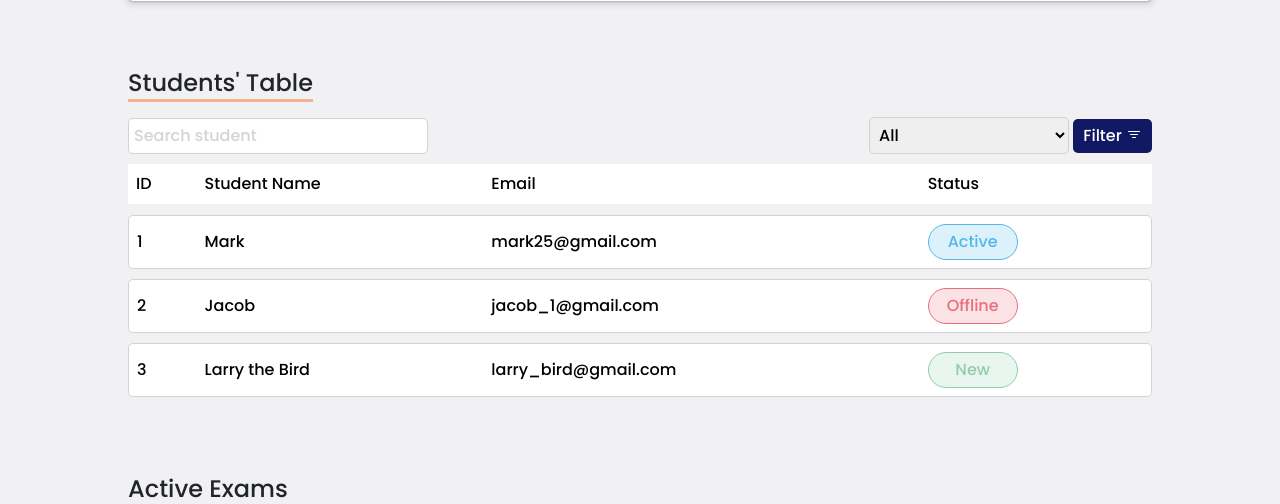
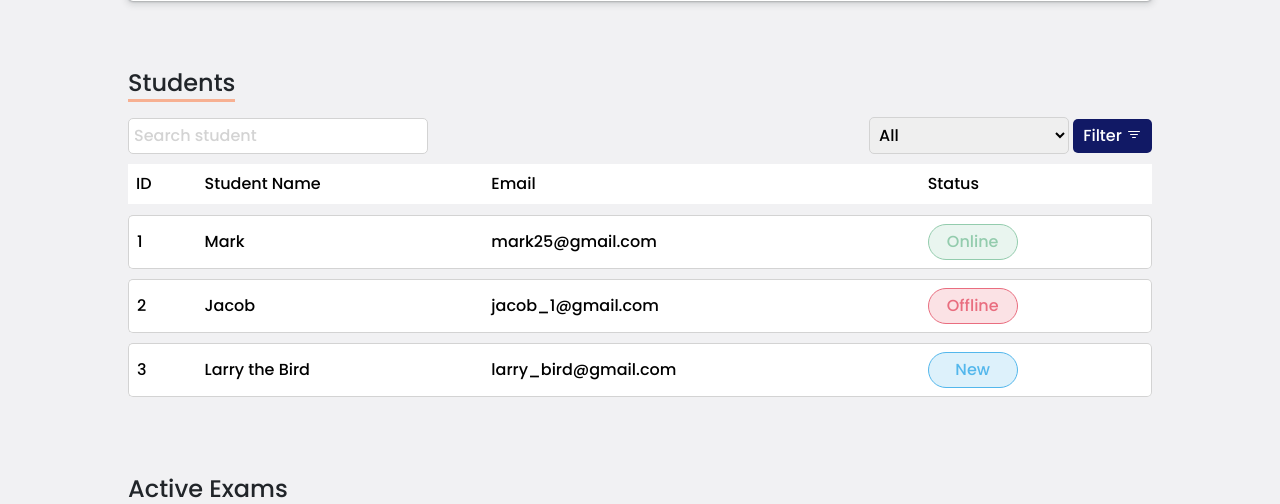
Before and after one commit to astritkrasniqi1/OnlineExamSystem, a PHP site: page /professor/Dashboard.php in a window 1280 px wide. Shown: the part 1054-1558 px from the top of the page. Run offline with PHP 8.4, Linux system fonts and the light colour scheme; the visitor is signed in with stand-in values (Sample User, id 1).

Commit message:
Online Exam System

```diff
--- a/professor/Dashboard.php
+++ b/professor/Dashboard.php
@@ -51,8 +51,8 @@
         </a>
 
         <a href="#" class=""><div>
-        <i class="fa-solid fa-user-check" style="color:#53b7ec;"></i>&nbsp;
-            <div class="col-auto"><span>Active Students</span>
+        <i class="fa-solid fa-user-check" style="color:#93ccad;"></i>&nbsp;
+            <div class="col-auto"><span>Online Students</span>
             <h5>400</h5></div>
 
         </div>
@@ -66,7 +66,7 @@
         </a>
         <a href="#" class="">
             <div>
-            <i class="fa-solid fa-user-plus" style="color:#93ccad;"></i>&nbsp;
+            <i class="fa-solid fa-user-plus" style="color:#53b7ec;"></i>&nbsp;
             <div class="col-auto"><span>New Students</span>
             <h5>400</h5></div>
             </div>
@@ -109,7 +109,7 @@
         </div>
     </div>
 
-    <div style="margin:4rem 8rem 1rem 8rem;"><span style="font-size:1.5rem; border-bottom:3px solid #f7b092;">Students' Table</span></div>
+    <div style="margin:4rem 8rem 1rem 8rem;"><span style="font-size:1.5rem; border-bottom:3px solid #f7b092;">Students</span></div>
 
     <div class="filters">
         <div><input type="search" placeholder="Search student"/></div>
@@ -138,7 +138,7 @@
                 <td scope="row">1</td>
                 <td>Mark</td>
                 <td>mark25@gmail.com</td>
-                <td><span>Active</span></td>
+                <td><span>Online</span></td>
                 </tr>
                 <tr>
                 <td scope="row">2</td>
@@ -235,7 +235,7 @@
     const activeExamsTdList = document.querySelectorAll('.activeExamsTable table tbody tr td span');
 
     studentTableTdList.forEach((td) => {
-        if (td.textContent === 'Active') {
+        if (td.textContent === 'New') {
         td.style.backgroundColor = '#ddf1fb';
         td.style.color = '#53b7ec';
         td.style.border = '1px solid #53b7ec';
@@ -243,7 +243,7 @@
         td.style.backgroundColor = '#fbe2e5';
         td.style.color = '#e96d7f';
         td.style.border = '1px solid #e96d7f';
-        }else if (td.textContent === 'New') {
+        }else if (td.textContent === 'Online') {
         td.style.backgroundColor = '#e9f5ef';
         td.style.color = '#93ccad';
         td.style.border = '1px solid #93ccad';
```
